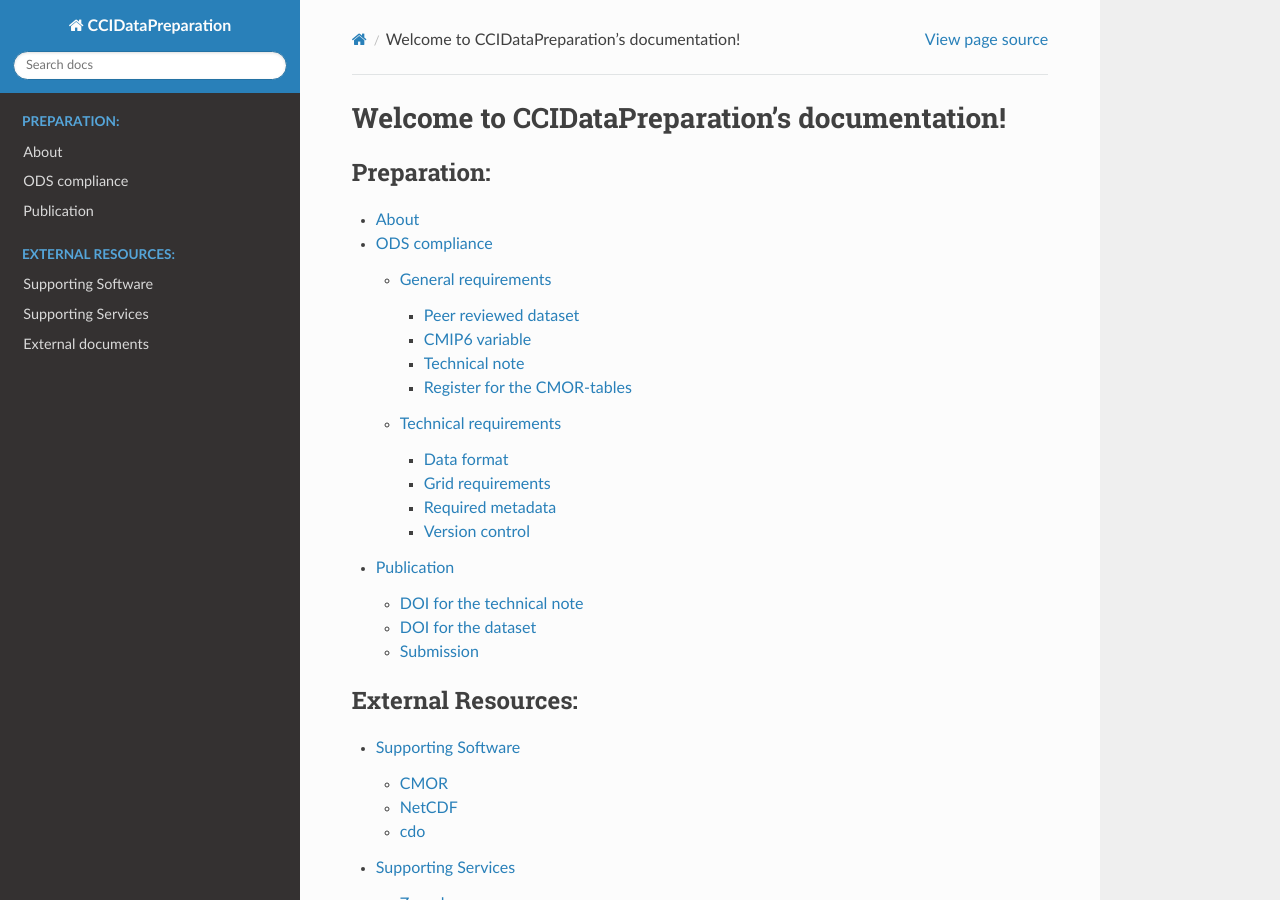
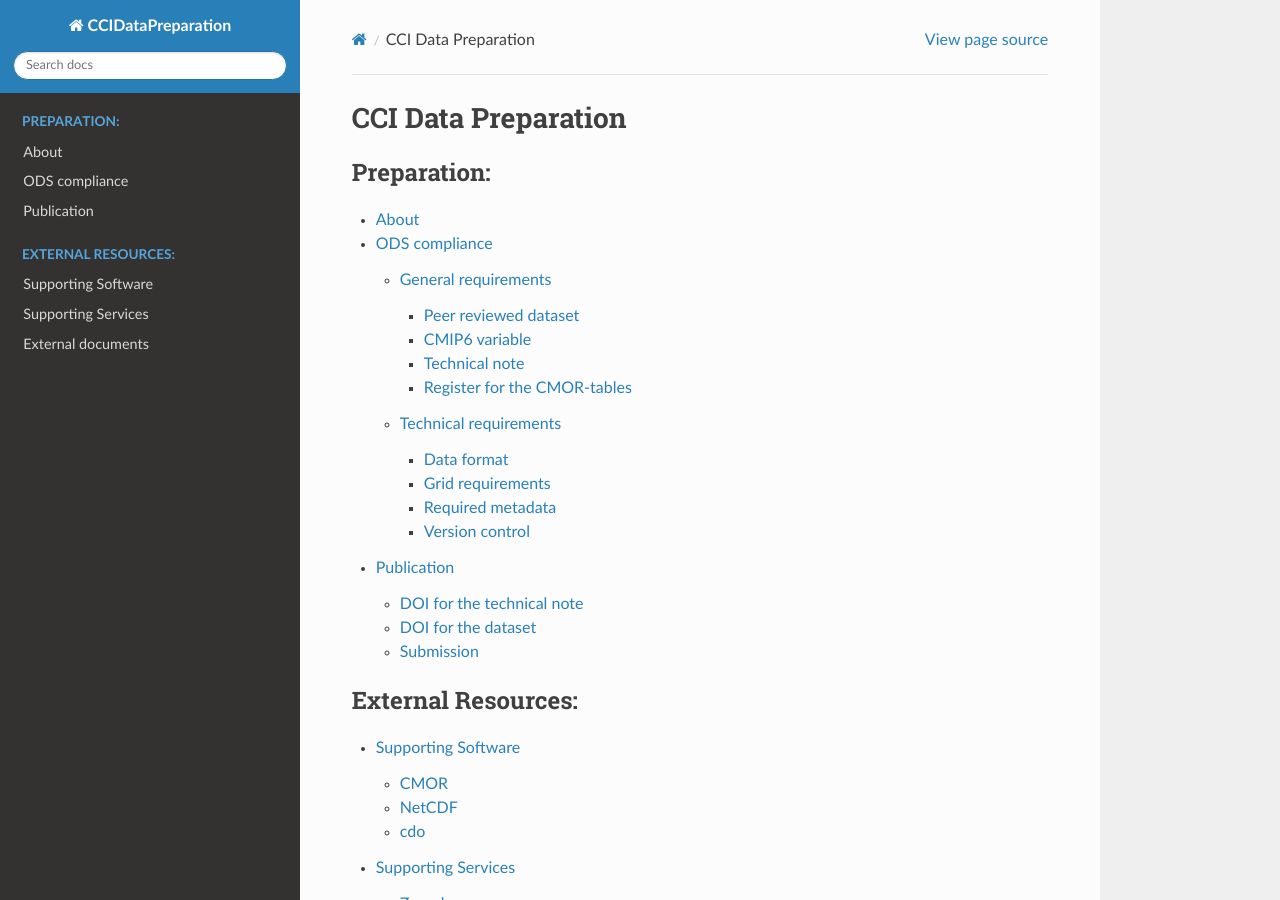
Before and after one commit to bjoernbroetz/ccidatapreparation, a Sphinx documentation site: the page built from docs/source/index.rst, in a window 1280 px wide and 900 px high. Built offline with Sphinx 7.4.7 and the Read the Docs theme 2.0.0, drawn with Linux system fonts in a browser that asks for light colours.

Commit message:
Change title.

```diff
--- a/docs/source/index.rst
+++ b/docs/source/index.rst
@@ -1,5 +1,5 @@
-Welcome to CCIDataPreparation's documentation!
-==============================================
+CCI Data Preparation
+====================
 
 .. toctree::
    :maxdepth: 3
```
